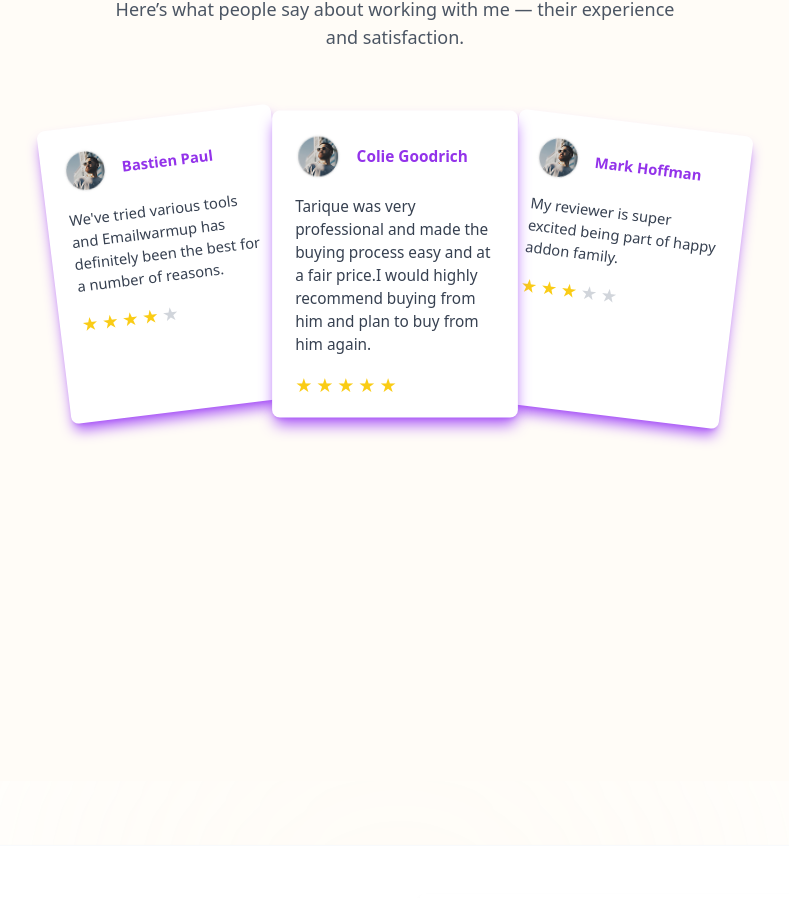
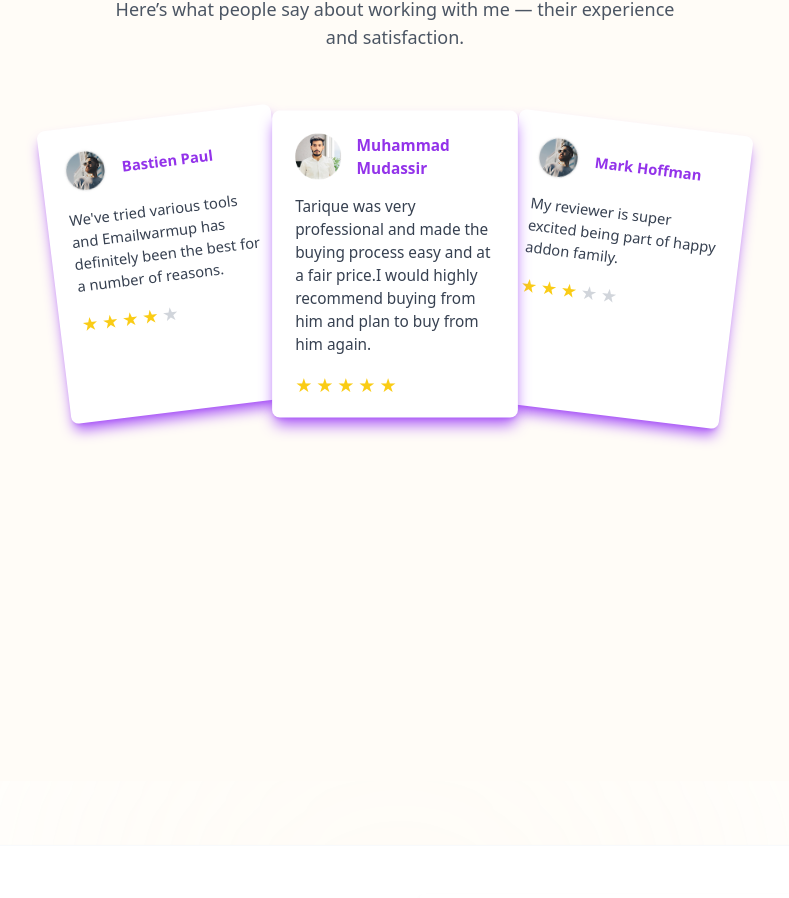
Before and after one commit to zainqaimi/my-portfolio, a React (Vite) app: page / in a window 1280 px wide. Shown: the part 4171-5069 px from the top of the page, without its empty margins (245-1034 px from the left). Built offline with nearby package versions, Linux system fonts and the light colour scheme.

Commit message:
Update Testimonials.tsx

```diff
--- a/src/sections/Testimonials.tsx
+++ b/src/sections/Testimonials.tsx
@@ -1,10 +1,11 @@
 import React, { useState, useEffect } from "react";
 import { motion } from "framer-motion";
 import img1 from "../assets/images/testimonals.png";
-
+import img2 from "../assets/images/mudassir.png";
 const testimonials = [
   {
     id: 1,
+    img: img1,
     name: "Bastien Paul",
     feedback:
       "We've tried various tools and Emailwarmup has definitely been the best for a number of reasons.",
@@ -12,13 +13,15 @@ const testimonials = [
   },
   {
     id: 2,
-    name: "Colie Goodrich",
+    img: img2,
+    name: "Muhammad Mudassir",
     feedback:
       "Tarique was very professional and made the buying process easy and at a fair price.I would highly recommend buying from him and plan to buy from him again.",
     rating: 5,
   },
   {
     id: 3,
+    img: img1,
     name: "Mark Hoffman",
     feedback: "My reviewer is super excited being part of happy addon family.",
     rating: 3,
@@ -91,7 +94,7 @@ const Testimonials: React.FC = () => {
           >
             <div className="flex items-center space-x-4 mb-4 object-cover">
               <img
-                src={img1}
+                src={testimonial.img}
                 alt={testimonial.name}
                 className="w-12 h-12 rounded-md"
               />
```
